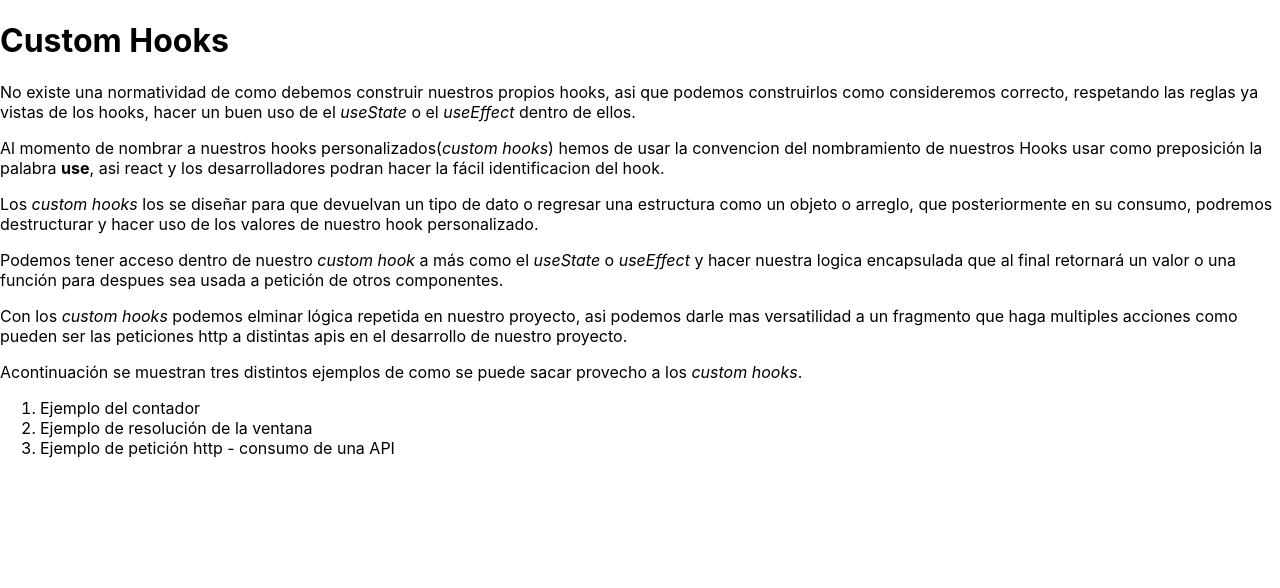
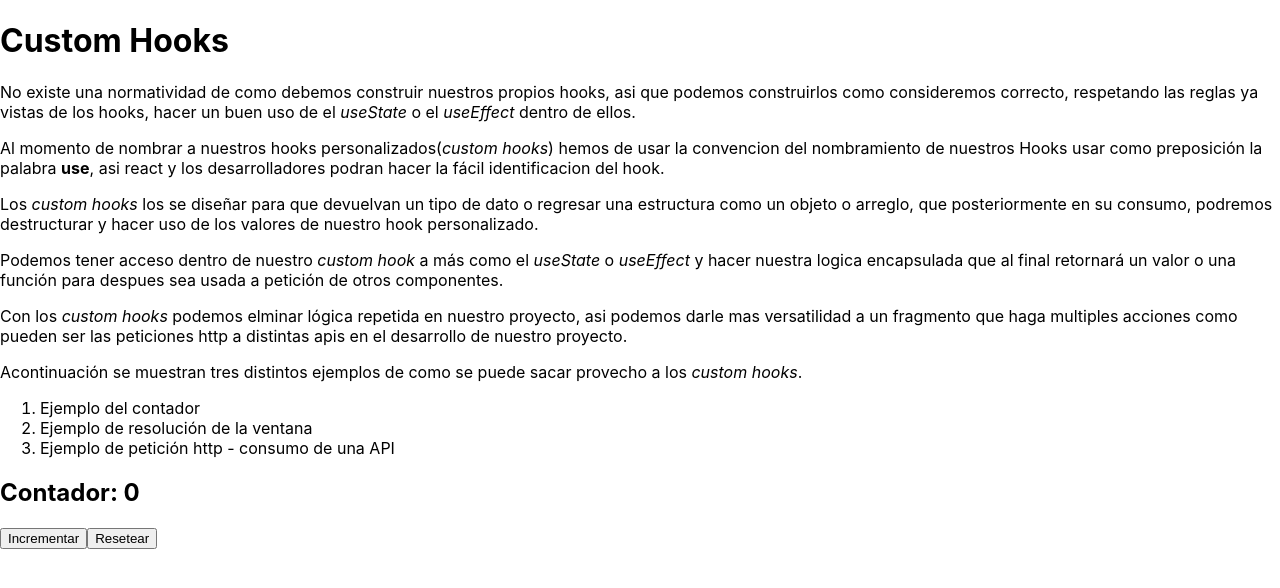
Before and after one commit to icao/curso-react, a React (Create React App) app in the folder 45-custom-hooks/: page / in a window 1280 px wide. Shown: the top 588 px of the page. Built offline with nearby package versions, Linux system fonts and the light colour scheme.

Commit message:
Implementacion del custom hook useCounter

```diff
--- a/45-custom-hooks/public/index.html
+++ b/45-custom-hooks/public/index.html
@@ -9,21 +9,6 @@
       name="description"
       content="Web site created using create-react-app"
     />
-    <link rel="apple-touch-icon" href="%PUBLIC_URL%/logo192.png" />
-    <!--
-      manifest.json provides metadata used when your web app is installed on a
-      user's mobile device or desktop. See https://developers.google.com/web/fundamentals/web-app-manifest/
-    -->
-    <link rel="manifest" href="%PUBLIC_URL%/manifest.json" />
-    <!--
-      Notice the use of %PUBLIC_URL% in the tags above.
-      It will be replaced with the URL of the `public` folder during the build.
-      Only files inside the `public` folder can be referenced from the HTML.
-
-      Unlike "/favicon.ico" or "favicon.ico", "%PUBLIC_URL%/favicon.ico" will
-      work correctly both with client-side routing and a non-root public URL.
-      Learn how to configure a non-root public URL by running `npm run build`.
-    -->
     <title>React App</title>
   </head>
   <body>
--- a/45-custom-hooks/src/App.js
+++ b/45-custom-hooks/src/App.js
@@ -1,11 +1,10 @@
 import './App.css'
+import Counter from './components/counter/Counter'
 
 function App() {
   return (
     <div>
       <h1>Custom Hooks</h1>
-      {/* TODO: explicar aqui en el app, todo acerca de los custom hooks */}
-
       <p>
         No existe una normatividad de como debemos construir nuestros propios
         hooks, asi que podemos construirlos como consideremos correcto,
@@ -48,6 +47,7 @@ function App() {
         <li>Ejemplo de resolución de la ventana</li>
         <li>Ejemplo de petición http - consumo de una API</li>
       </ol>
+      <Counter />
     </div>
   )
 }
--- a/45-custom-hooks/src/components/counter/Counter.css
+++ b/45-custom-hooks/src/components/counter/Counter.css
@@ -0,0 +1,21 @@
+/*
+BEM:  Bloque - Elemento - Modificador
+*/
+
+/*Variables*/
+:root {
+  --black-color: #1a1b2d;
+}
+
+* {
+  /* margin: 0;
+  padding: 0; */
+  box-sizing: border-box;
+  transition: 0.5s;
+}
+
+/*Bloque*/
+
+/*Elemento*/
+
+/*Modificador*/
--- a/45-custom-hooks/src/components/counter/Counter.jsx
+++ b/45-custom-hooks/src/components/counter/Counter.jsx
@@ -0,0 +1,52 @@
+import React from 'react'
+import './Counter.css'
+import { useCounter } from '../../hooks/useCounter'
+
+/**
+ * Componente SIN uso del Custom hook
+ */
+/*
+const Counter = () => {
+  const [counter, setCounter] = useState(0) //Tenemos que importar el useState para que funcione este ejemplo
+
+  function handleIncrement() {
+    setCounter(counter + 1)
+  }
+
+  function handleReset() {
+    setCounter(0)
+  }
+
+  return (
+    <>
+      <h2>Contador: {counter}</h2>
+      <button onClick={handleIncrement}>Incrementar</button>
+      <button onClick={handleReset}>Resetear</button>
+    </>
+  )
+}
+*/
+
+/**
+ * Componente CON uso del Custom hook - useCounter
+ */
+const Counter = () => {
+  const [contador, incrementar, resetear] = useCounter(0) // [1]
+
+  return (
+    <>
+      <h2>Contador: {contador}</h2>
+      <button onClick={incrementar}>Incrementar</button>
+      <button onClick={resetear}>Resetear</button>
+    </>
+  )
+}
+
+export default Counter
+
+/**
+ * [1] Hacemos uso de nuestro custom hook useCounter, recibimos un arreglo con 3 propiedades:
+ *    1.- contador: que sera la variable que nos devuelve el contador con el valor mas actual.
+ *    2.- incrementare: Función que incrementa el valor al hacer click en el botón de incrementar
+ *    3.- Función que devuelve el contador a su valor original
+ */
--- /dev/null
+++ b/45-custom-hooks/src/hooks/useCounter.jsx
@@ -0,0 +1,18 @@
+import { useState } from 'react'
+
+// 1.- exportamos nuestro Hook y nombramos con el estandar que nos indica react, useCounter
+export function useCounter(initialValue) {
+  // 2.- Implementamos la lógica necesaria
+  const [counter, setCounter] = useState(initialValue)
+
+  function increment() {
+    setCounter(counter + 1)
+  }
+
+  function reset() {
+    setCounter(initialValue)
+  }
+
+  // 3.- Retornamos loa recursos como variables y funciones
+  return [counter, increment, reset]
+}
--- a/45-custom-hooks/src/index.js
+++ b/45-custom-hooks/src/index.js
@@ -1,17 +1,11 @@
-import React from 'react';
-import ReactDOM from 'react-dom';
-import './index.css';
-import App from './App';
-import reportWebVitals from './reportWebVitals';
+import React from 'react'
+import ReactDOM from 'react-dom'
+import './index.css'
+import App from './App'
 
 ReactDOM.render(
   <React.StrictMode>
     <App />
   </React.StrictMode>,
   document.getElementById('root')
-);
-
-// If you want to start measuring performance in your app, pass a function
-// to log results (for example: reportWebVitals(console.log))
-// or send to an analytics endpoint. Learn more: https://bit.ly/CRA-vitals
-reportWebVitals();
+)
--- a/45-custom-hooks/src/reportWebVitals.js
+++ /dev/null
@@ -1,13 +0,0 @@
-const reportWebVitals = onPerfEntry => {
-  if (onPerfEntry && onPerfEntry instanceof Function) {
-    import('web-vitals').then(({ getCLS, getFID, getFCP, getLCP, getTTFB }) => {
-      getCLS(onPerfEntry);
-      getFID(onPerfEntry);
-      getFCP(onPerfEntry);
-      getLCP(onPerfEntry);
-      getTTFB(onPerfEntry);
-    });
-  }
-};
-
-export default reportWebVitals;
```
Also changed, not shown: 45-custom-hooks/public/manifest.json (deleted).
